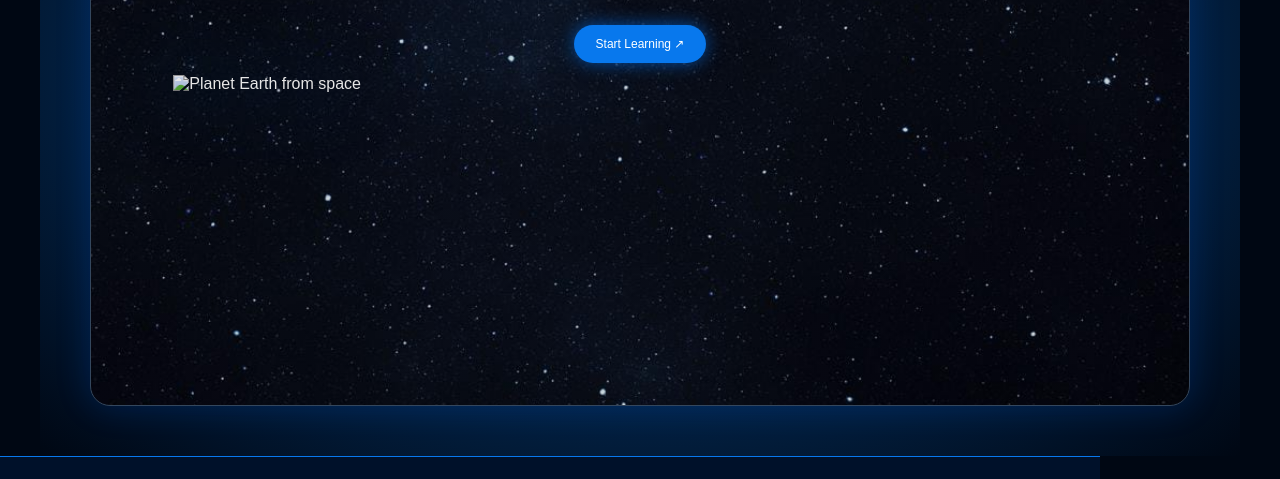
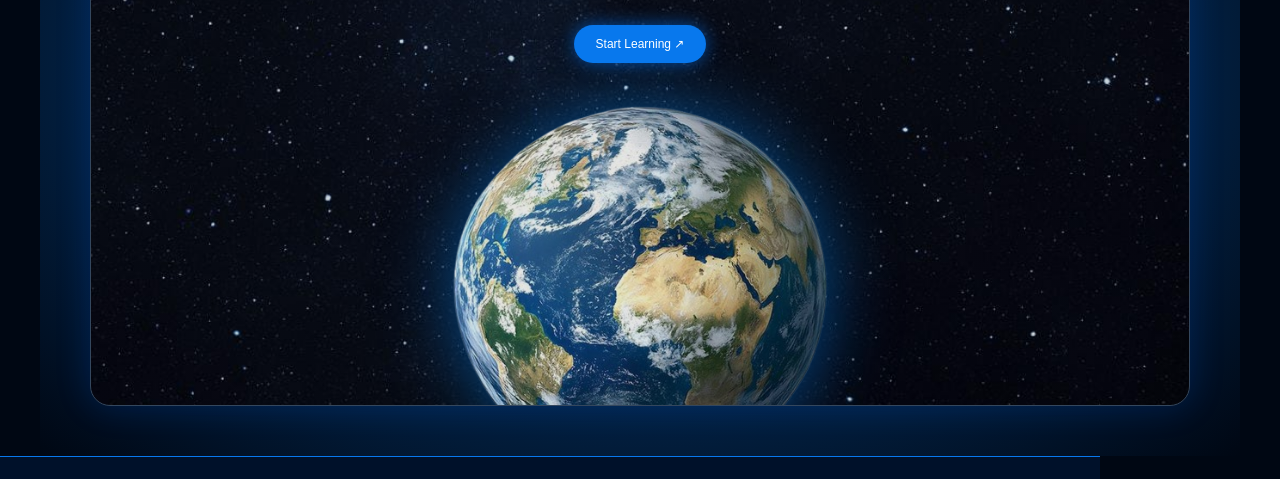
Before and after one commit to vaghelabhavin535-eng/hidden-world, a plain HTML site: page index.html in a window 1280 px wide. Shown: the part 344-823 px from the top of the page. Drawn offline with Linux system fonts and the light colour scheme; files whose address does not match are found by name.

Commit message:
Update index.html

```diff
--- a/index.html
+++ b/index.html
@@ -63,7 +63,7 @@
 
             <!-- Earth Image -->
             <div class="earth">
-                <img src="images/earth.png" alt="Planet Earth from space">
+                <img src="image/earth.png" alt="Planet Earth from space">
             </div>
 
         </div>  <!-- space-card close -->
```
